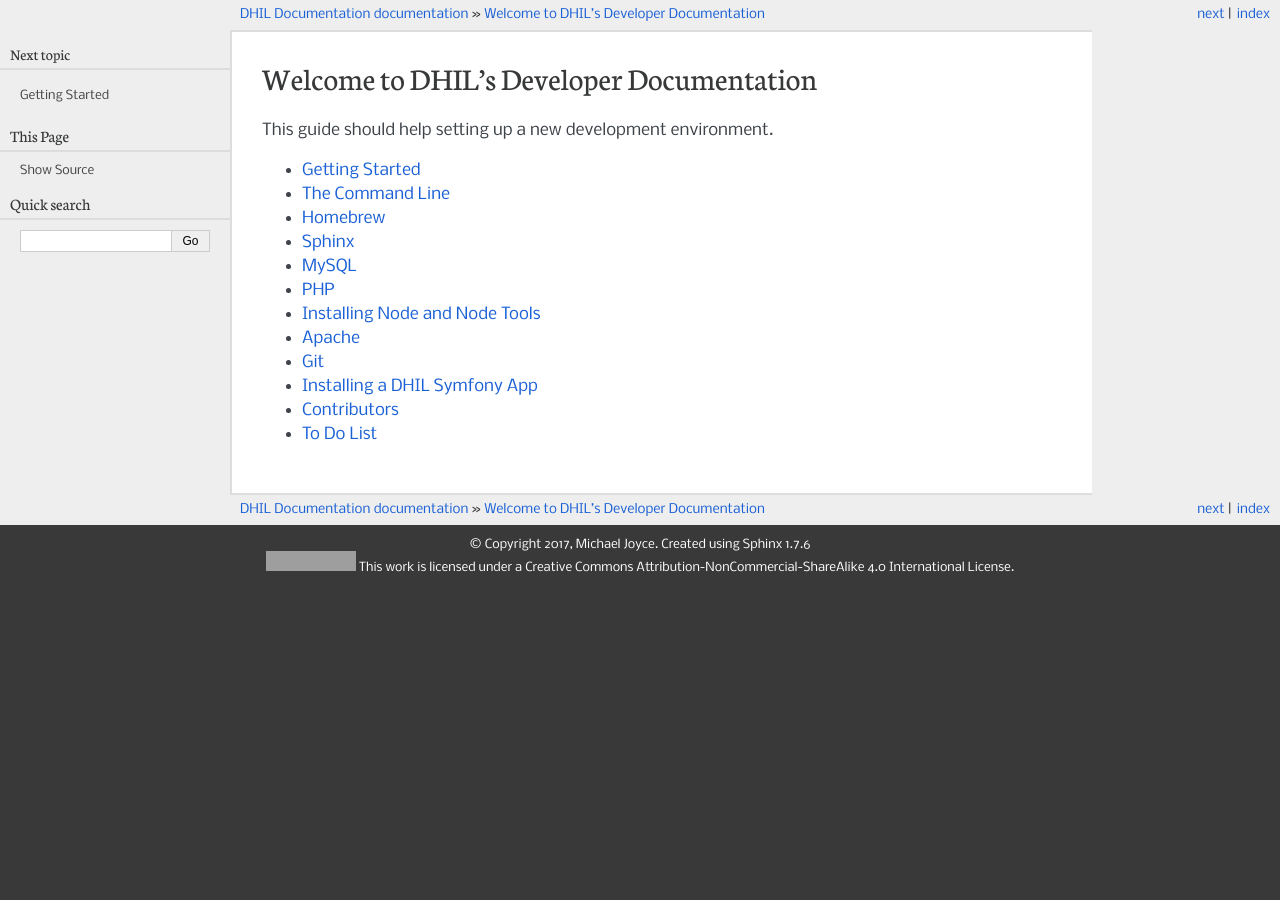
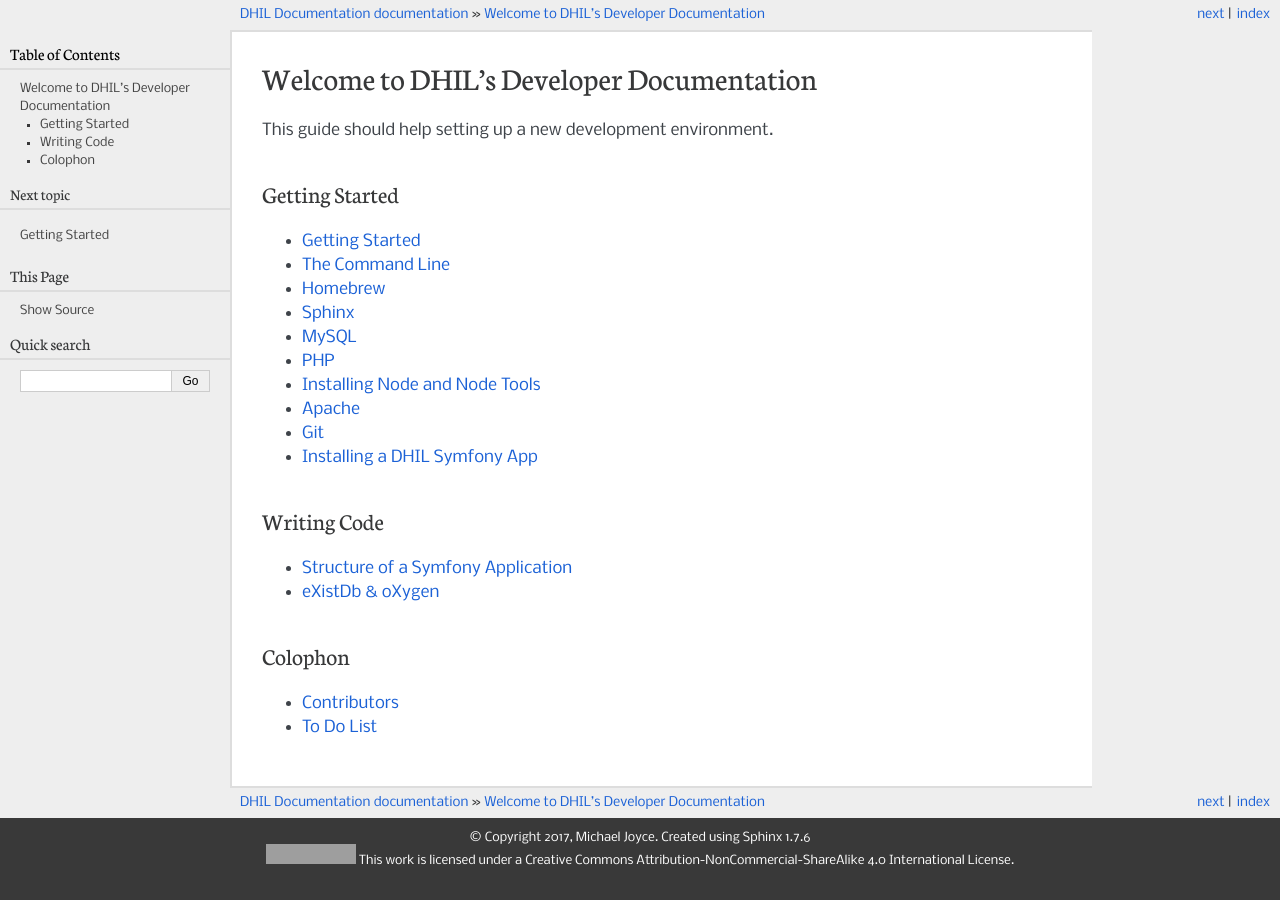
Before and after one commit to sfu-dhil/dev-docs, a Sphinx documentation site: the page built from source/index.rst, in a window 1280 px wide. Built offline with Sphinx 7.4.7, drawn with Linux system fonts in a browser that asks for light colours; grey boxes are pictures that could not be loaded.

Commit message:
add some more stubs.

```diff
--- a/source/index.rst
+++ b/source/index.rst
@@ -3,6 +3,9 @@ Welcome to DHIL's Developer Documentation
 =========================================
 
 This guide should help setting up a new development environment.
+
+Getting Started
+---------------
 
 .. toctree::
    :maxdepth: 1
@@ -17,6 +20,21 @@ This guide should help setting up a new development environment.
    apache
    git
    apps
-   contrib
 
-   todo
+Writing Code
+------------
+
+.. toctree::
+  :maxdepth: 1
+
+  symfony
+  exist
+
+Colophon
+--------
+
+.. toctree::
+  :maxdepth: 1
+
+  contrib
+  todo
--- /dev/null
+++ b/source/symfony.rst
@@ -0,0 +1,4 @@
+Structure of a Symfony Application
+==================================
+
+It's complicated.
```
Also changed, not shown: source/exist.rst (added, +75 -0 lines).
